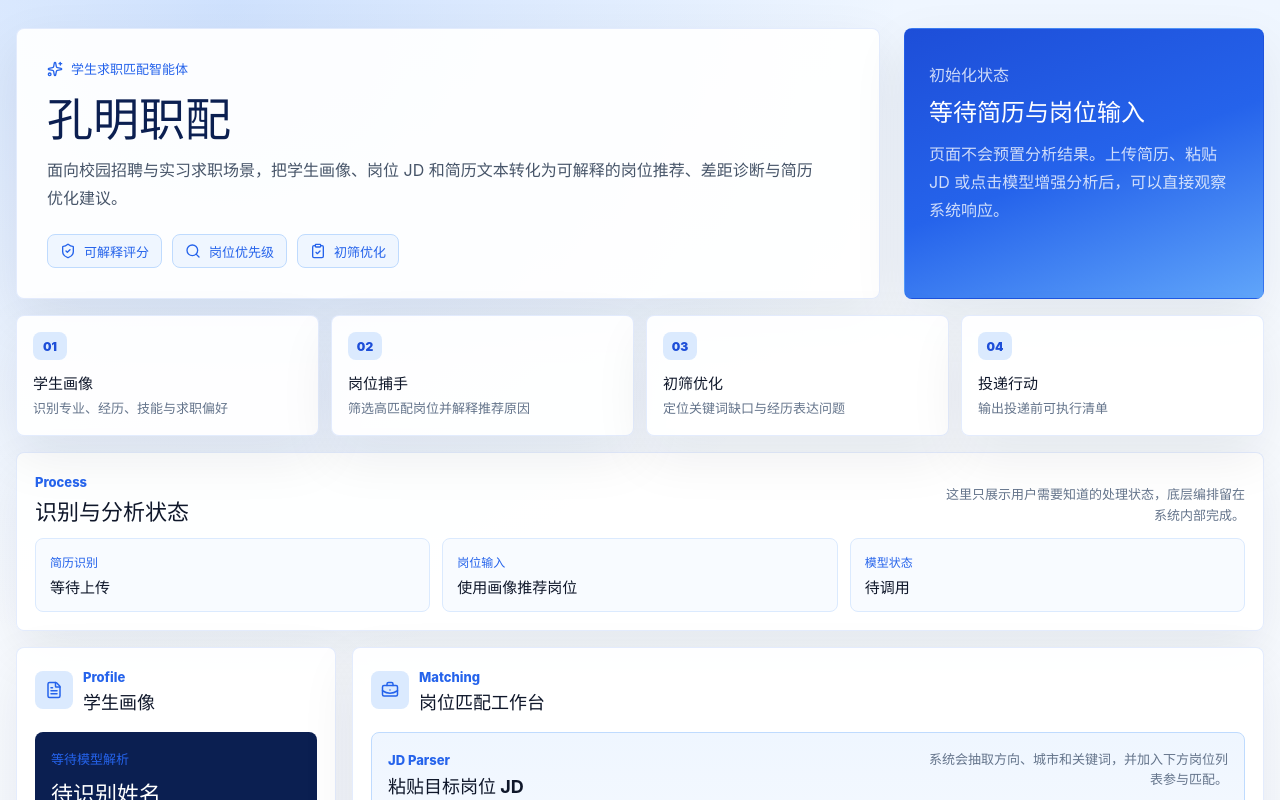
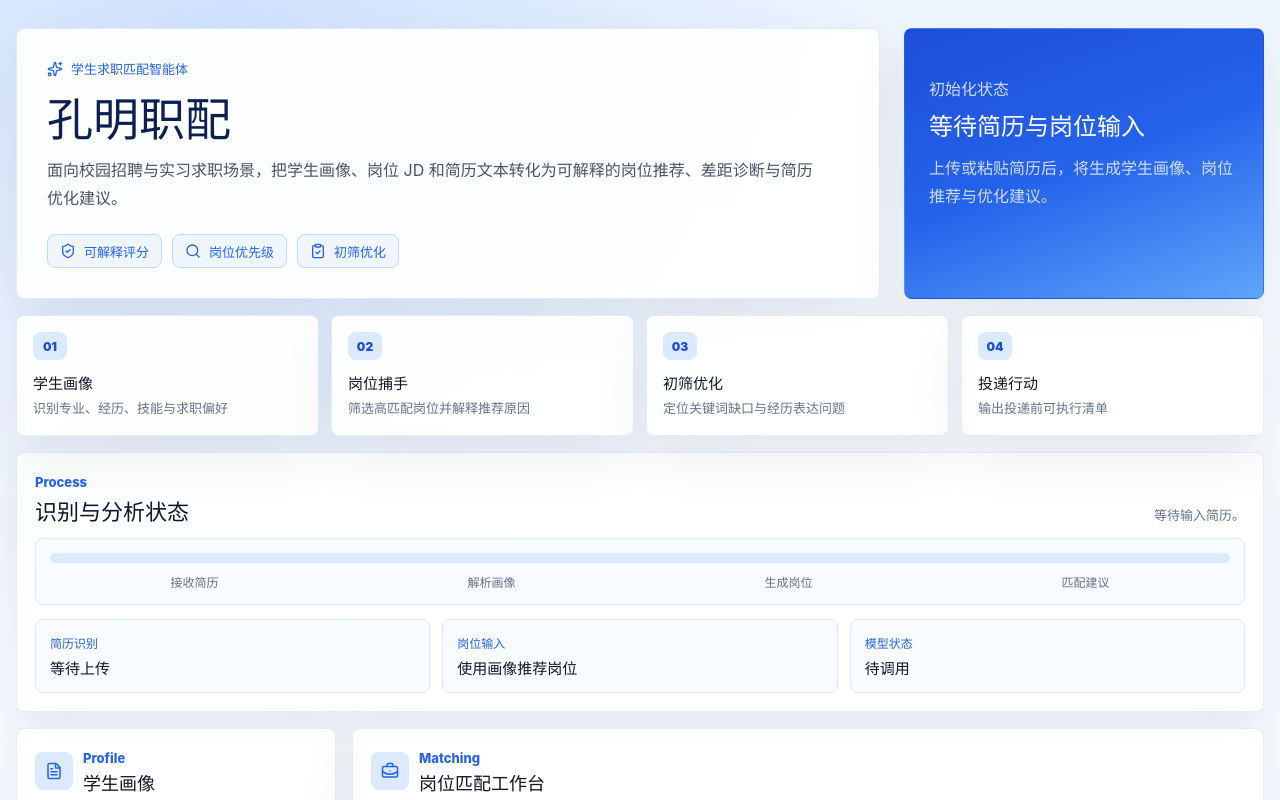
Before and after one commit to lljjcc426/Kongming-Student-Job-Matching-Agent, a React (Vite) app: page / in a window 1280 px wide. Shown: the top 800 px of the page. Built offline with nearby package versions, Linux system fonts and the light colour scheme.

Commit message:
feat: add model progress state

```diff
--- a/src/App.tsx
+++ b/src/App.tsx
@@ -24,6 +24,7 @@ import { buildMatchReport, downloadTextFile } from "./report";
 import { buildOptimizedResumeDraft, formatOptimizedResumeDraft } from "./resumeOptimizer";
 
 const MAX_UPLOAD_BYTES = 4_000_000;
+type PipelineStep = "idle" | "intake" | "structure" | "jobs" | "analysis" | "done" | "error";
 type SpeechRecognitionResultLike = {
   0?: {
     transcript?: string;
@@ -109,6 +110,7 @@ function App() {
   const [modelInsight, setModelInsight] = useState("");
   const [modelStatus, setModelStatus] = useState<"idle" | "loading" | "ready" | "error">("idle");
   const [modelMessage, setModelMessage] = useState("");
+  const [pipelineStep, setPipelineStep] = useState<PipelineStep>("idle");
   const [interviewAnswer, setInterviewAnswer] = useState("");
   const [interviewFeedback, setInterviewFeedback] = useState("");
   const [interviewStatus, setInterviewStatus] = useState<"idle" | "listening" | "loading" | "ready" | "error">("idle");
@@ -142,6 +144,7 @@ function App() {
   const [copyStatus, setCopyStatus] = useState("复制优化稿");
 
   const runJobRecommendations = async (nextResumeText: string, nextResume: StructuredResume) => {
+    setPipelineStep("jobs");
     const jobsResponse = await callArkAgent({
       task: "job-recommendations",
       resumeText: nextResumeText,
@@ -150,6 +153,7 @@ function App() {
     });
     if (!jobsResponse.ok || !jobsResponse.content) {
       setModelStatus("error");
+      setPipelineStep("error");
       setModelMessage(jobsResponse.error || "模型岗位推荐失败。");
       return;
     }
@@ -158,12 +162,14 @@ function App() {
     setModelJobs(parsedJobs);
     setSelectedJobId(parsedJobs[0]?.id ?? "");
     setModelStatus("ready");
+    setPipelineStep("done");
     setModelMessage(`已完成简历解析并生成 ${parsedJobs.length} 个模型推荐岗位`);
   };
 
   const runModelPipeline = async (nextResumeText: string) => {
     if (!nextResumeText.trim()) return;
     setModelStatus("loading");
+    setPipelineStep("structure");
     setModelMessage("正在调用模型解析简历并生成岗位推荐");
     setStructuredResume(null);
     setModelJobs([]);
@@ -171,6 +177,7 @@ function App() {
     const structureResponse = await callArkAgent({ task: "resume-structure", resumeText: nextResumeText });
     if (!structureResponse.ok || !structureResponse.content) {
       setModelStatus("error");
+      setPipelineStep("error");
       setModelMessage(structureResponse.error || "模型简历解析失败。");
       return;
     }
@@ -181,6 +188,7 @@ function App() {
       await runJobRecommendations(nextResumeText, parsedResume);
     } catch (error) {
       setModelStatus("error");
+      setPipelineStep("error");
       setModelMessage(error instanceof Error ? `模型返回格式无法解析：${error.message}` : "模型返回格式无法解析。");
     }
   };
@@ -192,6 +200,7 @@ function App() {
       return;
     }
     setModelStatus("loading");
+    setPipelineStep("jobs");
     setModelMessage("正在结合目标 JD 重新生成岗位推荐");
     if (!structuredResume) {
       await runModelPipeline(resumeText);
@@ -216,11 +225,13 @@ function App() {
     if (!file) return;
     if (file.size > MAX_UPLOAD_BYTES) {
       setModelStatus("error");
+      setPipelineStep("error");
       setModelMessage("文件超过 4MB，请压缩或精简后再上传。");
       return;
     }
     if (file.type.startsWith("image/")) {
       setModelStatus("loading");
+      setPipelineStep("intake");
       setModelMessage("正在识别图片简历");
       const imageDataUrl = await readImageAsCompressedDataUrl(file);
       const response = await callArkAgent({ task: "resume-vision", imageDataUrl });
@@ -235,11 +246,13 @@ function App() {
         return;
       }
       setModelStatus("error");
+      setPipelineStep("error");
       setModelMessage(response.error || "图片简历识别失败，请检查模型环境变量。");
       return;
     }
     if (file.type === "application/pdf" || file.name.toLowerCase().endsWith(".pdf")) {
       setModelStatus("loading");
+      setPipelineStep("intake");
       setModelMessage("正在解析 PDF 简历");
       const { readPdfResume } = await import("./pdfResumeReader");
       const pdfResult = await readPdfResume(file);
@@ -266,6 +279,7 @@ function App() {
           return;
         }
         setModelStatus("error");
+        setPipelineStep("error");
         setModelMessage(response.error || "PDF 文本层质量较低，视觉识别未完成。");
         setUploadMessage(`未能稳定识别 ${file.name}，请尝试上传清晰图片或可复制文字的 PDF。`);
         setResumeSource(`PDF 识别失败，文本层质量 ${Math.round(pdfResult.quality * 100)}%`);
@@ -273,6 +287,7 @@ function App() {
       }
 
       setModelStatus("error");
+      setPipelineStep("error");
       setModelMessage("PDF 文本层为空，且无法渲染页面用于视觉识别。");
       setUploadMessage(`未能识别 ${file.name}，请上传清晰图片或文本版简历。`);
       setResumeSource("PDF 识别失败");
@@ -292,6 +307,7 @@ function App() {
       return;
     }
     setModelStatus("loading");
+    setPipelineStep("analysis");
     setModelMessage("正在调用模型生成增强分析");
     const response = await callArkAgent({
       task: "match-analysis",
@@ -303,11 +319,13 @@ function App() {
     if (response.ok && response.content) {
       setModelInsight(response.content);
       setModelStatus("ready");
+      setPipelineStep("done");
       setModelMessage(`已通过 ${response.model ?? "模型"} 完成增强分析`);
       return;
     }
 
     setModelStatus("error");
+    setPipelineStep("error");
     setModelMessage(response.error || "模型增强分析失败，请检查运行环境。");
   };
 
@@ -415,7 +433,7 @@ function App() {
         <WorkflowStep index="04" title="投递行动" text="输出投递前可执行清单" />
       </section>
 
-      <ProcessState hasResume={hasResume} customJob={customJob} resumeSource={resumeSource} modelStatus={modelStatus} />
+      <ProcessState hasResume={hasResume} customJob={customJob} resumeSource={resumeSource} modelStatus={modelStatus} pipelineStep={pipelineStep} />
 
       <section className="dashboard">
         <aside className="profile-column">
@@ -451,6 +469,12 @@ function App() {
                   setResumeText(event.target.value);
                   setStructuredResume(null);
                   setModelJobs([]);
+                  setSelectedJobId("");
+                  setModelInsight("");
+                  setModelStatus("idle");
+                  setModelMessage("");
+                  setPipelineStep(event.target.value.trim() ? "intake" : "idle");
+                  setResumeSource(event.target.value.trim() ? "手动文本输入" : "等待上传");
                   setUploadMessage(`已读取当前文本 ${event.target.value.trim().length} 字。点击下方按钮后由模型解析画像和岗位。`);
                 }}
                 aria-label="简历文本"
@@ -746,7 +770,7 @@ function Hero({ result, selectedJob, isReady }: { result: MatchResult; selectedJ
           <div className="hero-empty">
             <span>初始化状态</span>
             <strong>等待简历与岗位输入</strong>
-            <p>页面不会预置分析结果。上传简历、粘贴 JD 或点击模型增强分析后，可以直接观察系统响应。</p>
+            <p>上传或粘贴简历后，将生成学生画像、岗位推荐与优化建议。</p>
           </div>
         )}
       </div>
@@ -822,12 +846,22 @@ function ProcessState({
   customJob,
   resumeSource,
   modelStatus,
+  pipelineStep,
 }: {
   hasResume: boolean;
   customJob: Job | null;
   resumeSource: string;
   modelStatus: "idle" | "loading" | "ready" | "error";
+  pipelineStep: PipelineStep;
 }) {
+  const steps = [
+    { id: "intake", label: "接收简历" },
+    { id: "structure", label: "解析画像" },
+    { id: "jobs", label: "生成岗位" },
+    { id: "analysis", label: "匹配建议" },
+  ];
+  const progressIndex = pipelineStep === "done" ? steps.length : pipelineStep === "error" ? Math.max(1, steps.findIndex((step) => step.id === pipelineStep) + 1) : steps.findIndex((step) => step.id === pipelineStep) + 1;
+  const progress = !hasResume && pipelineStep === "idle" ? 0 : Math.max(0, Math.min(100, Math.round((progressIndex / steps.length) * 100)));
   const items = [
     { label: "简历识别", value: hasResume ? resumeSource : "等待上传" },
     { label: "岗位输入", value: customJob ? "已识别目标 JD" : "使用画像推荐岗位" },
@@ -840,7 +874,23 @@ function ProcessState({
           <span>Process</span>
           <h2>识别与分析状态</h2>
         </div>
-        <p>这里只展示用户需要知道的处理状态，底层编排留在系统内部完成。</p>
+        <p>{modelStatus === "loading" ? "正在处理当前简历。" : modelStatus === "ready" ? "当前分析已完成。" : modelStatus === "error" ? "处理未完成，请查看提示。" : "等待输入简历。"}</p>
+      </div>
+      <div className={`pipeline-progress ${modelStatus}`}>
+        <div className="pipeline-bar" aria-label="模型解析进度" aria-valuemin={0} aria-valuemax={100} aria-valuenow={progress} role="progressbar">
+          <i style={{ width: `${progress}%` }} />
+        </div>
+        <div className="pipeline-steps">
+          {steps.map((step, index) => {
+            const active = step.id === pipelineStep;
+            const done = pipelineStep === "done" || index < progressIndex - 1;
+            return (
+              <span key={step.id} className={active ? "active" : done ? "done" : ""}>
+                {step.label}
+              </span>
+            );
+          })}
+        </div>
       </div>
       <div className="process-grid">
         {items.map((item) => (
--- a/src/styles.css
+++ b/src/styles.css
@@ -255,6 +255,57 @@ input {
   margin: 3px 0 0;
   color: #0f172a;
   font-size: 22px;
+}
+
+.pipeline-progress {
+  display: grid;
+  gap: 10px;
+  margin-bottom: 14px;
+  padding: 14px;
+  border: 1px solid #dbeafe;
+  border-radius: 8px;
+  background: #f8fbff;
+}
+
+.pipeline-bar {
+  height: 10px;
+  border-radius: 999px;
+  background: #dbeafe;
+  overflow: hidden;
+}
+
+.pipeline-bar i {
+  display: block;
+  height: 100%;
+  border-radius: inherit;
+  background: #2563eb;
+  transition: width 260ms ease;
+}
+
+.pipeline-progress.ready .pipeline-bar i {
+  background: #0f766e;
+}
+
+.pipeline-progress.error .pipeline-bar i {
+  background: #be123c;
+}
+
+.pipeline-steps {
+  display: grid;
+  grid-template-columns: repeat(4, minmax(0, 1fr));
+  gap: 8px;
+}
+
+.pipeline-steps span {
+  color: #64748b;
+  font-size: 12px;
+  font-weight: 800;
+  text-align: center;
+}
+
+.pipeline-steps span.active,
+.pipeline-steps span.done {
+  color: #1d4ed8;
 }
 
 .process-grid {
```
